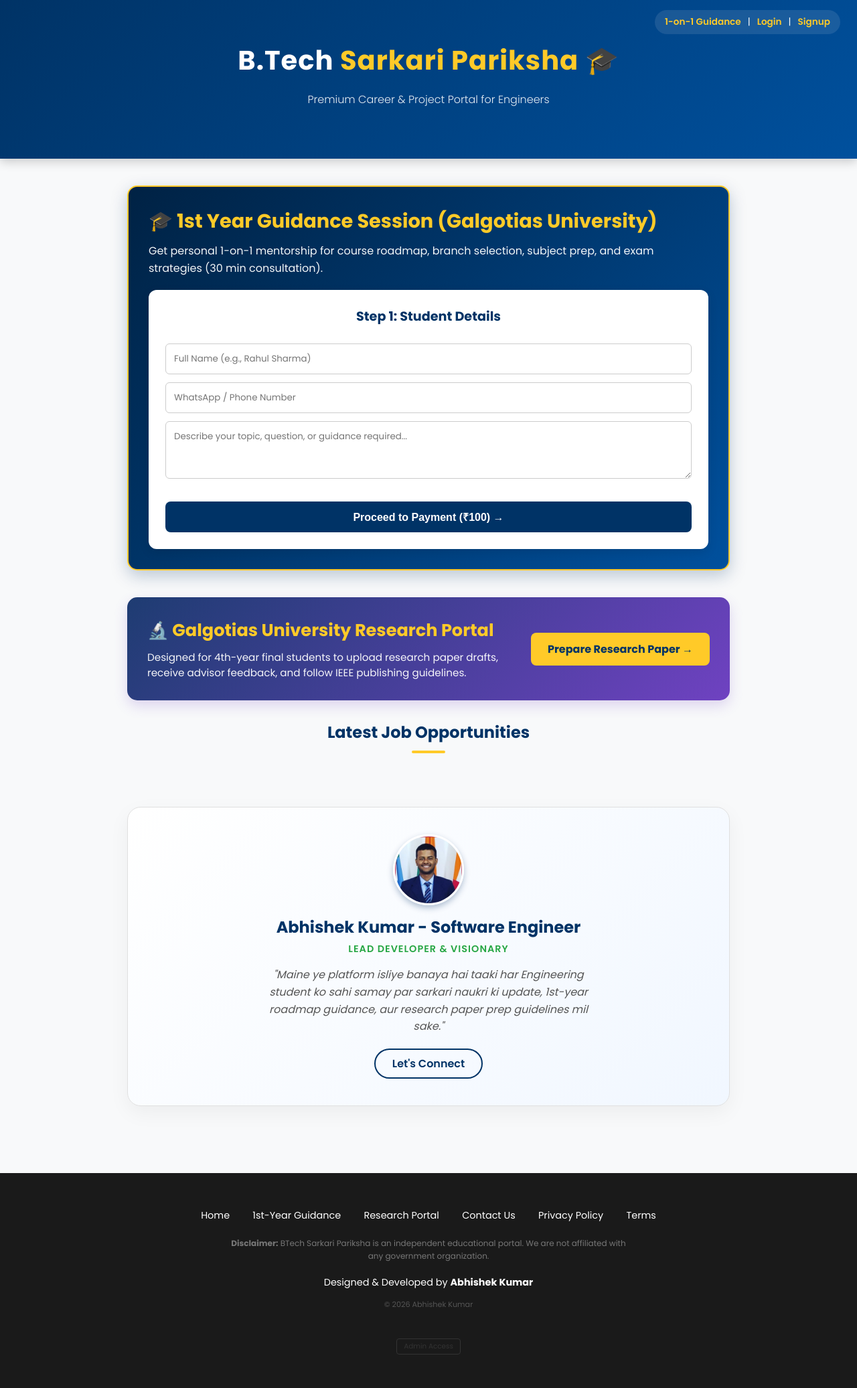
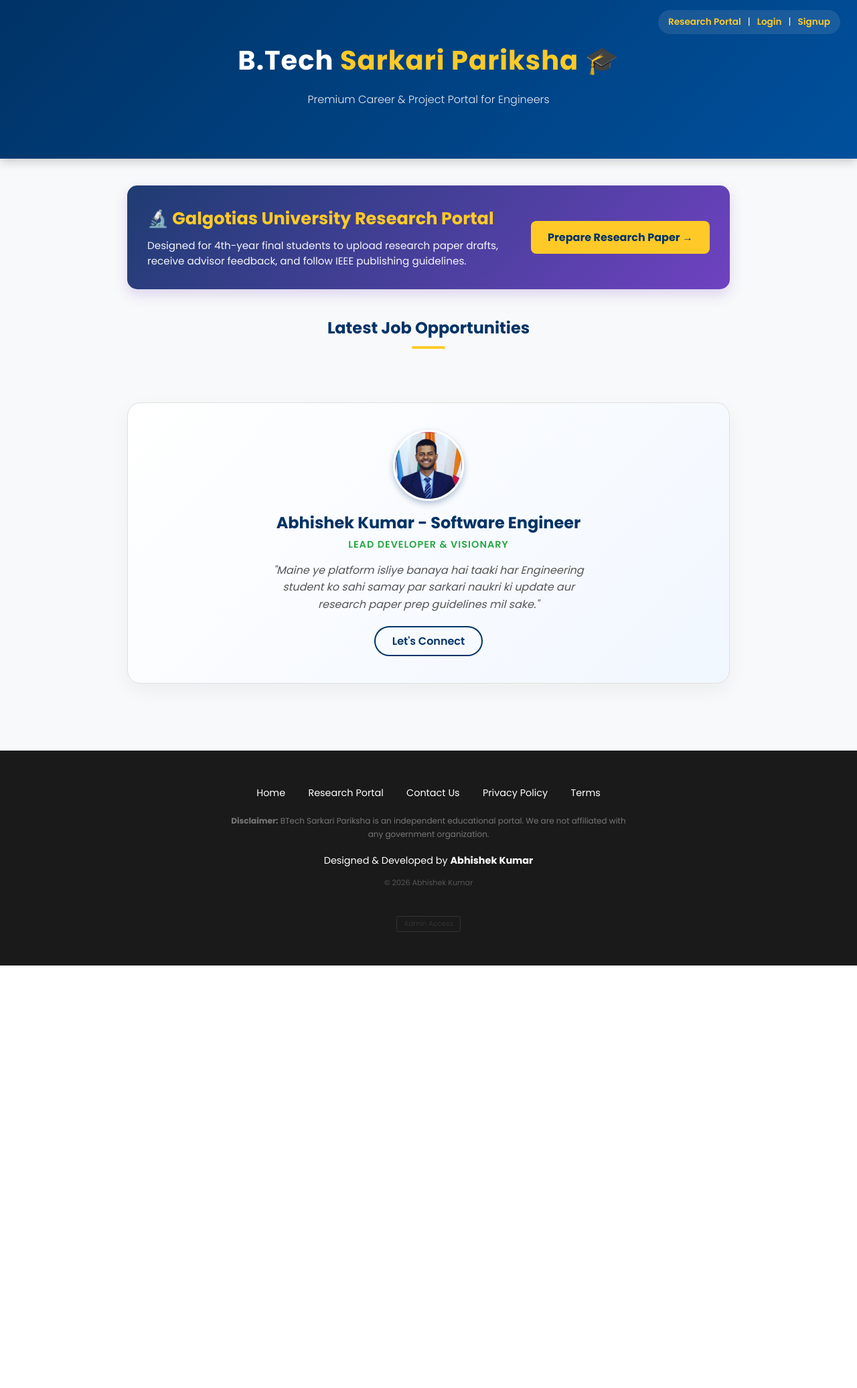
Before and after one commit to abhinda30-spec/finaljob_portal, a Flask app: page / in a window 1280 px wide. Shown: the whole page at 67% size. After the commit the page ends 1442 px from the top, so only its background shows below. Run offline with Flask 3, Linux system fonts and the light colour scheme.

Commit message:
Remove mentorship section and keep research portal

```diff
--- a/templates/index.html
+++ b/templates/index.html
@@ -61,44 +61,10 @@
             background: var(--accent); margin: 10px auto; border-radius: 2px;
         }
 
-        /* Guidance Card Styling */
-        .guidance-card {
-            background: linear-gradient(135deg, #002244, #00509d);
-            color: white; padding: 30px; border-radius: 15px;
-            margin-bottom: 40px; box-shadow: 0 8px 25px rgba(0, 51, 102, 0.25);
-            border: 2px solid var(--accent);
-        }
-
-        .guidance-form-box {
-            background: #ffffff; color: #333; padding: 25px;
-            border-radius: 12px; margin-top: 20px;
-            box-shadow: 0 5px 15px rgba(0,0,0,0.1);
-        }
-
-        .guidance-form-box input,
-        .guidance-form-box textarea {
-            width: 100%; padding: 12px; margin-bottom: 12px;
-            border: 1px solid #ccc; border-radius: 6px;
-            font-family: inherit; box-sizing: border-box;
-        }
-
-        /* Compact QR Section */
-        .qr-section {
-            text-align: center; background: #f8f9fa;
-            padding: 12px; border-radius: 8px;
-            border: 1px dashed var(--secondary); margin: 10px 0;
-        }
-
-        .qr-section img {
-            width: 100px; height: 100px;
-            border-radius: 6px; border: 2px solid #fff;
-            box-shadow: 0 2px 6px rgba(0,0,0,0.1);
-        }
-
         /* Feature Banners Styling */
         .feature-banner {
             color: white; padding: 30px; border-radius: 15px;
-            margin-bottom: 30px; box-shadow: 0 8px 20px rgba(0,0,0,0.12);
+            margin-bottom: 40px; box-shadow: 0 8px 20px rgba(0,0,0,0.12);
             display: flex; align-items: center; justify-content: space-between;
             flex-wrap: wrap; gap: 20px;
         }
@@ -194,7 +160,7 @@
 
 <header>
     <div class="user-nav">
-        <a href="#guidance-section">1-on-1 Guidance</a> |
+        <a href="{{ url_for('research') }}">Research Portal</a> |
         {% if user %}
             <span>Welcome <b>{{ user }}</b>!</span>
             <a href="/logout" class="logout-btn">Logout</a>
@@ -207,69 +173,6 @@
 </header>
 
 <div class="container">
-
-    <!-- Step 1 & Step 2 Guidance Form Section -->
-    <div class="guidance-card" id="guidance-section">
-        <h3 style="margin: 0 0 10px 0; font-size: 1.8rem; color: var(--accent);">
-            🎓 1st Year Guidance Session (Galgotias University)
-        </h3>
-        <p style="margin: 0; line-height: 1.6; opacity: 0.95;">
-            Get personal 1-on-1 mentorship for course roadmap, branch selection, subject prep, and exam strategies (30 min consultation).
-        </p>
-
-        <div class="guidance-form-box">
-            <form id="guidanceForm" action="{{ url_for('guidance') }}" method="POST">
-
-                <!-- STEP 1: Registration Details -->
-                <div id="step1">
-                    <h4 style="margin-top: 0; color: var(--primary); text-align: center; font-size: 1.2rem;">
-                        Step 1: Student Details
-                    </h4>
-                    <input type="text" id="full_name" name="full_name" placeholder="Full Name (e.g., Rahul Sharma)" required>
-                    <input type="text" id="contact_no" name="contact_no" placeholder="WhatsApp / Phone Number" required>
-                    <textarea id="query_text" name="query_text" placeholder="Describe your topic, question, or guidance required..." rows="3" required></textarea>
-
-                    <button type="button" onclick="goToStep2()" class="btn" style="width: 100%; background: var(--primary); border: none; font-size: 1rem; cursor: pointer;">
-                        Proceed to Payment (₹100) &rarr;
-                    </button>
-                </div>
-
-                <!-- STEP 2: Compact Payment QR (Hidden by default) -->
-                <div id="step2" style="display: none;">
-                    <h4 style="margin-top: 0; color: var(--primary); text-align: center; font-size: 1.2rem;">
-                        Step 2: Complete Payment
-                    </h4>
-
-                    <div class="qr-section">
-                        <p style="margin: 0 0 8px 0; font-weight: 600; color: var(--primary); font-size: 0.9rem;">
-                            Scan QR Code to pay ₹100 via UPI
-                        </p>
-                        <img src="{{ url_for('static', filename='qr.jpeg') }}" alt="Payment QR Code">
-                        <p style="margin: 5px 0 0 0; font-size: 0.75rem; color: #555;">
-                            Paytm, PhonePe, GPay, BHIM
-                        </p>
-                    </div>
-
-                    <div style="display: flex; align-items: center; gap: 8px; margin: 15px 0;">
-                        <input type="checkbox" name="payment_done" value="1" id="payCheck" required style="width: auto; margin: 0;">
-                        <label for="payCheck" style="font-size: 0.85rem; font-weight: 600;">
-                            I have completed the ₹100 payment via QR Code
-                        </label>
-                    </div>
-
-                    <div style="display: flex; gap: 10px;">
-                        <button type="button" onclick="goToStep1()" style="width: 30%; background: #6c757d; color: white; border: none; padding: 12px; border-radius: 8px; font-weight: 600; cursor: pointer;">
-                            &larr; Back
-                        </button>
-                        <button type="submit" class="btn" style="width: 70%; margin-top: 0; background: var(--success); border: none; font-size: 1rem; cursor: pointer;">
-                            Submit Registration
-                        </button>
-                    </div>
-                </div>
-
-            </form>
-        </div>
-    </div>
 
     <!-- Research Paper Section Banner -->
     <div class="feature-banner research-banner">
@@ -310,7 +213,7 @@
             Lead Developer & Visionary
         </p>
         <p style="max-width: 500px; margin: 15px auto; color: #555; line-height: 1.6; font-style: italic;">
-            "Maine ye platform isliye banaya hai taaki har Engineering student ko sahi samay par sarkari naukri ki update, 1st-year roadmap guidance, aur research paper prep guidelines mil sake."
+            "Maine ye platform isliye banaya hai taaki har Engineering student ko sahi samay par sarkari naukri ki update aur research paper prep guidelines mil sake."
         </p>
         <div style="margin-top: 20px;">
             <a href="/contact" style="text-decoration: none; color: var(--primary); font-weight: 600; border: 2px solid var(--primary); padding: 8px 25px; border-radius: 25px; transition: 0.3s; display: inline-block;">
@@ -323,7 +226,6 @@
 <footer>
     <div class="footer-links">
         <a href="/">Home</a>
-        <a href="#guidance-section">1st-Year Guidance</a>
         <a href="{{ url_for('research') }}">Research Portal</a>
         <a href="/contact">Contact Us</a>
         <a href="#">Privacy Policy</a>
@@ -340,26 +242,5 @@
     <a href="/admin" class="admin-secret-link">Admin Access</a>
 </footer>
 
-<script>
-    function goToStep2() {
-        const name = document.getElementById('full_name').value.trim();
-        const contact = document.getElementById('contact_no').value.trim();
-        const query = document.getElementById('query_text').value.trim();
-
-        if (!name || !contact || !query) {
-            alert('Kripya saari details fill kariye proceed karne ke liye.');
-            return;
-        }
-
-        document.getElementById('step1').style.display = 'none';
-        document.getElementById('step2').style.display = 'block';
-    }
-
-    function goToStep1() {
-        document.getElementById('step2').style.display = 'none';
-        document.getElementById('step1').style.display = 'block';
-    }
-</script>
-
 </body>
 </html>
```
